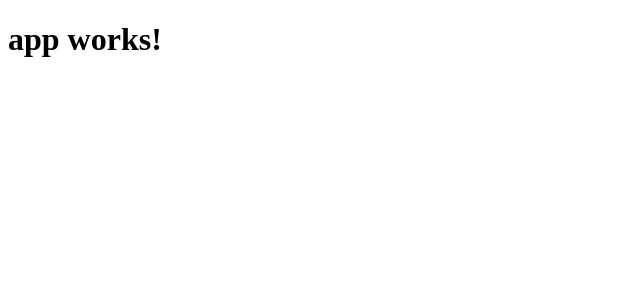
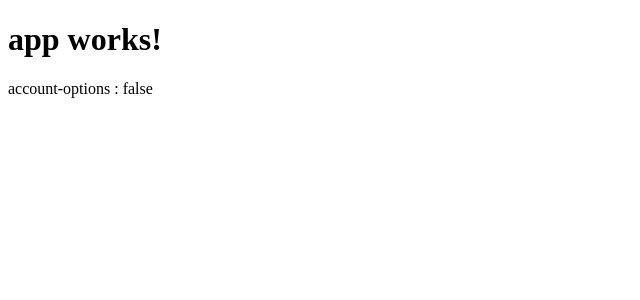
Before and after one commit to maxgrytsuk/angular2-app, an Angular app: page / in a window 1280 px wide. Shown: the top 300 px of the page, without its empty margins (0-640 px from the left). Built offline with nearby package versions, Linux system fonts and the light colour scheme.

Commit message:
create account options component

```diff
--- /dev/null
+++ b/src/app/account-options/account-options.component.html
@@ -0,0 +1,3 @@
+<p>
+  account-options : {{readonly}}
+</p>
--- /dev/null
+++ b/src/app/account-options/account-options.component.ts
@@ -0,0 +1,20 @@
+import { Component, OnInit } from '@angular/core';
+import { Router, ActivatedRoute }      from '@angular/router';
+
+@Component({
+  selector: 'account-options',
+  templateUrl: './account-options.component.html',
+  styleUrls: ['./account-options.component.css']
+})
+export class AccountOptionsComponent implements OnInit {
+
+  readonly:boolean;
+
+  constructor(private route: ActivatedRoute) { }
+
+  ngOnInit() {
+    this.readonly = !!this.route.snapshot.url.length;
+
+  }
+
+}
--- a/src/app/app.component.html
+++ b/src/app/app.component.html
@@ -1,3 +1,4 @@
 <h1>
   {{title}}
 </h1>
+<router-outlet></router-outlet>
```
Also changed, not shown: src/app/app.module.ts (+16 -2 lines), src/app/account-options/account-options.component.css (added), 1 other file (tests, documents, lock files or other folders).
